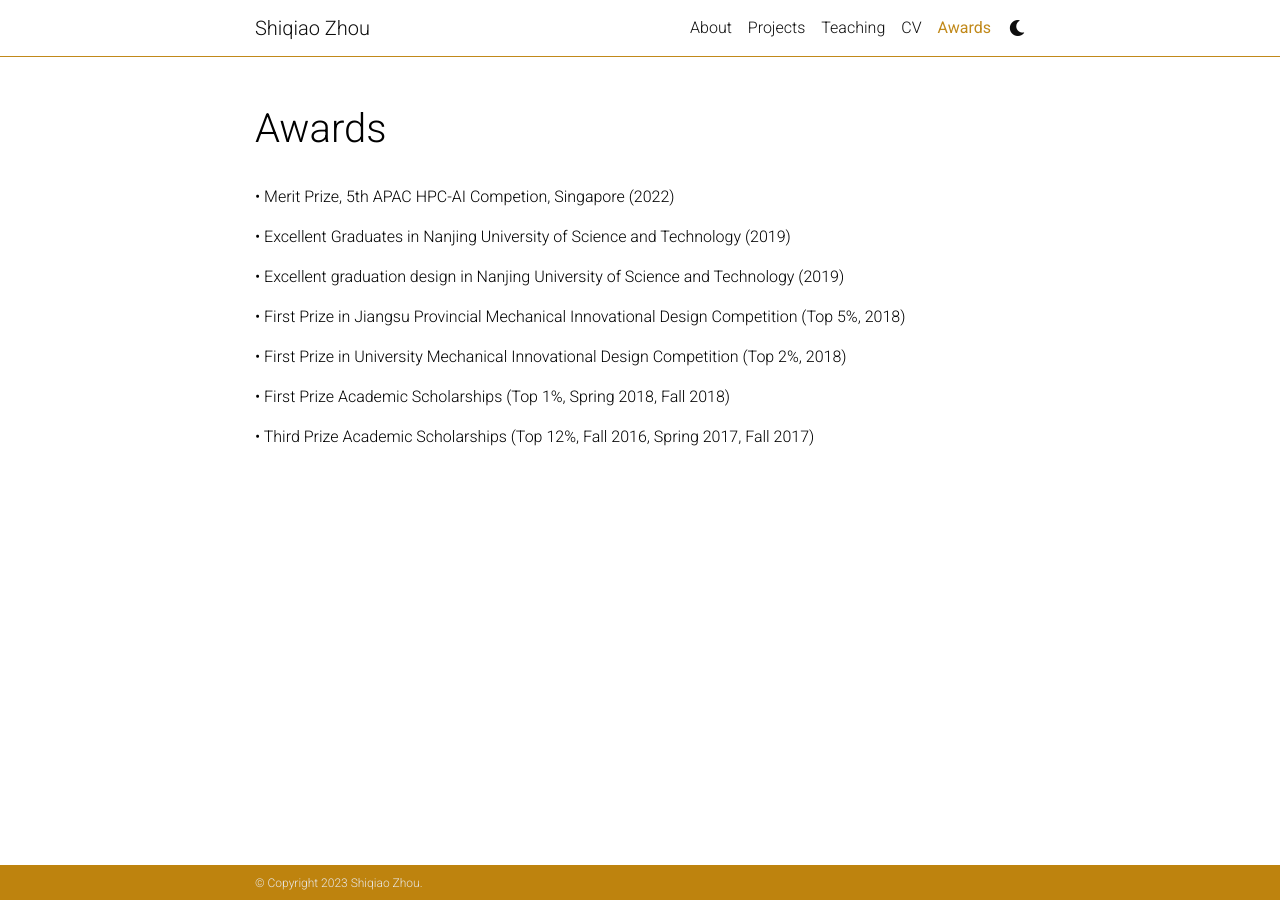
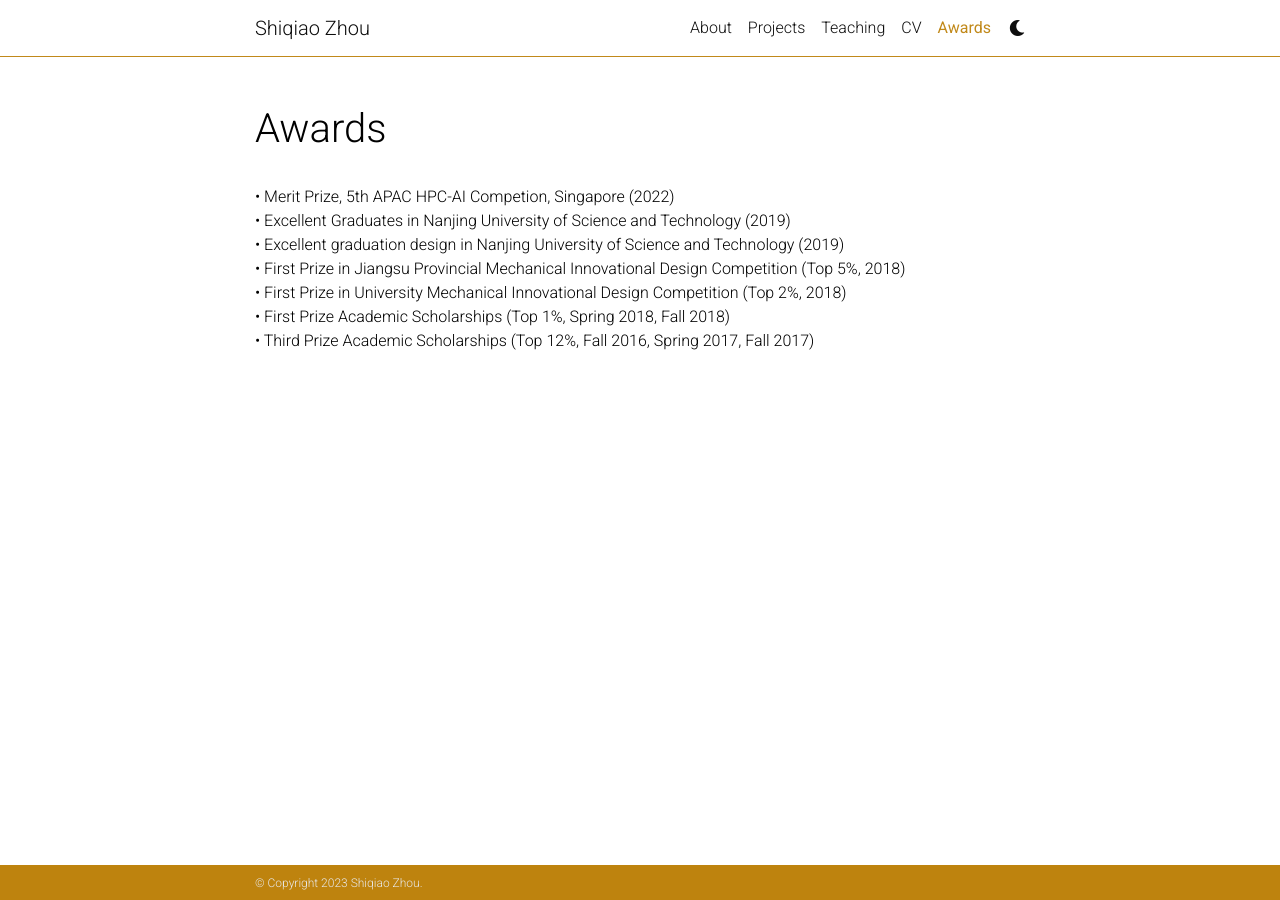
Before and after one commit to ShiqiaoZhou/ShiqiaoZhou.github.io, a Jekyll site: the page built from _pages/Awards.md, in a window 1280 px wide. Built offline with Jekyll 4.4.1, drawn with Linux system fonts in a browser that asks for light colours; comment, search, counter and statistics services are not loaded; a style sheet for code colours, icons or effects is not loaded.

Commit message:
Update Awards.md

```diff
--- a/_pages/Awards.md
+++ b/_pages/Awards.md
@@ -6,16 +6,12 @@ description:
 nav: true
 nav_order: 5
 ---
-•   Merit Prize, 5th APAC HPC-AI Competion, Singapore (2022)
-
-•	Excellent Graduates in Nanjing University of Science and Technology (2019)
-
-•	Excellent graduation design in Nanjing University of Science and Technology (2019)
-
-•   First Prize in Jiangsu Provincial Mechanical Innovational Design Competition (Top 5%, 2018)
-
-•   First Prize in University Mechanical Innovational Design Competition (Top 2%, 2018)
-
-•	First Prize Academic Scholarships (Top 1%, Spring 2018, Fall 2018)
-
-•	Third Prize Academic Scholarships (Top 12%, Fall 2016, Spring 2017, Fall 2017)
+<p>
+•   Merit Prize, 5th APAC HPC-AI Competion, Singapore (2022)<br>
+•	Excellent Graduates in Nanjing University of Science and Technology (2019)<br>
+•	Excellent graduation design in Nanjing University of Science and Technology (2019)<br>
+•   First Prize in Jiangsu Provincial Mechanical Innovational Design Competition (Top 5%, 2018)<br>
+•   First Prize in University Mechanical Innovational Design Competition (Top 2%, 2018)<br>
+•	First Prize Academic Scholarships (Top 1%, Spring 2018, Fall 2018)<br>
+•	Third Prize Academic Scholarships (Top 12%, Fall 2016, Spring 2017, Fall 2017)<br>
+</p>
```
